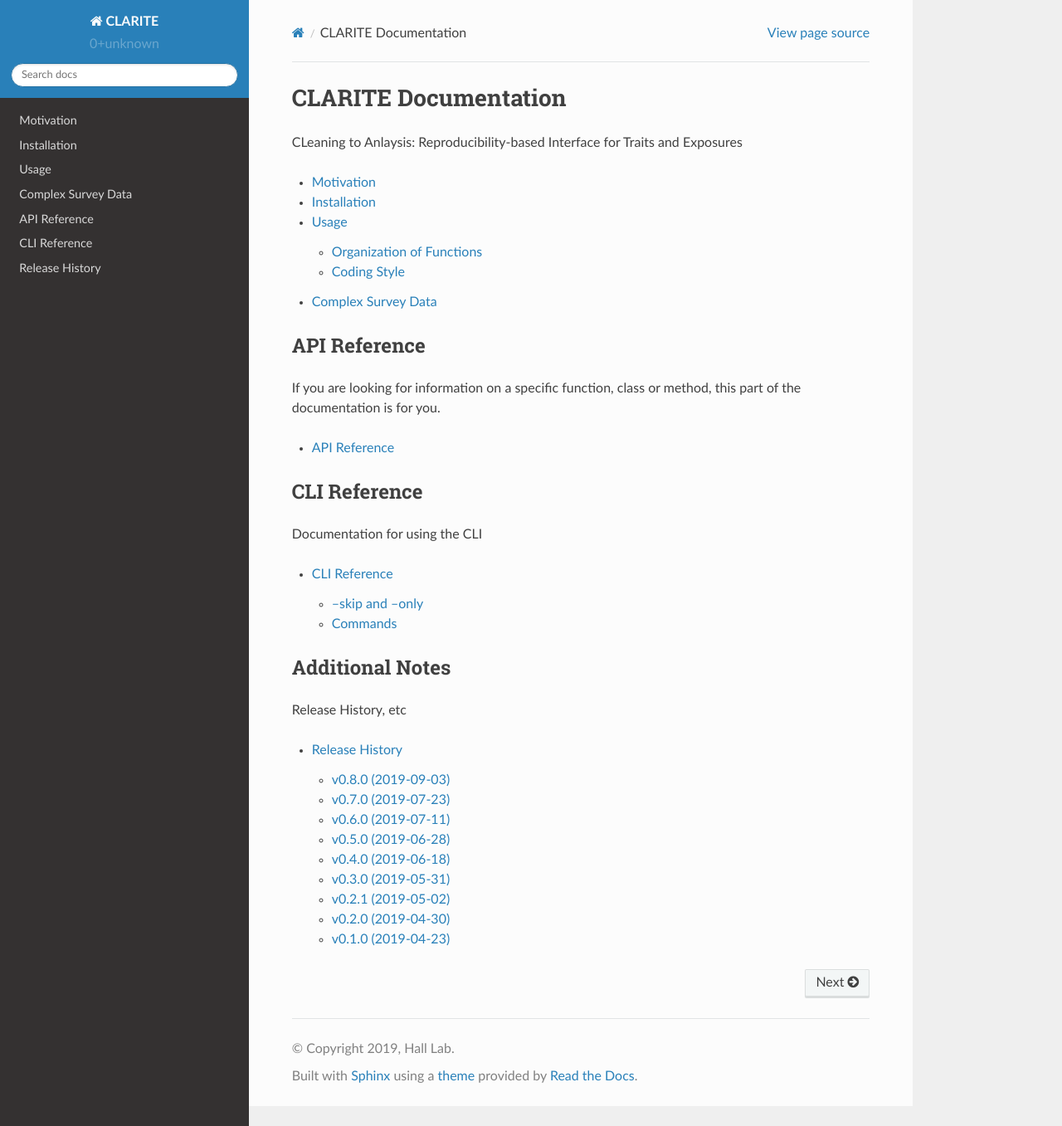
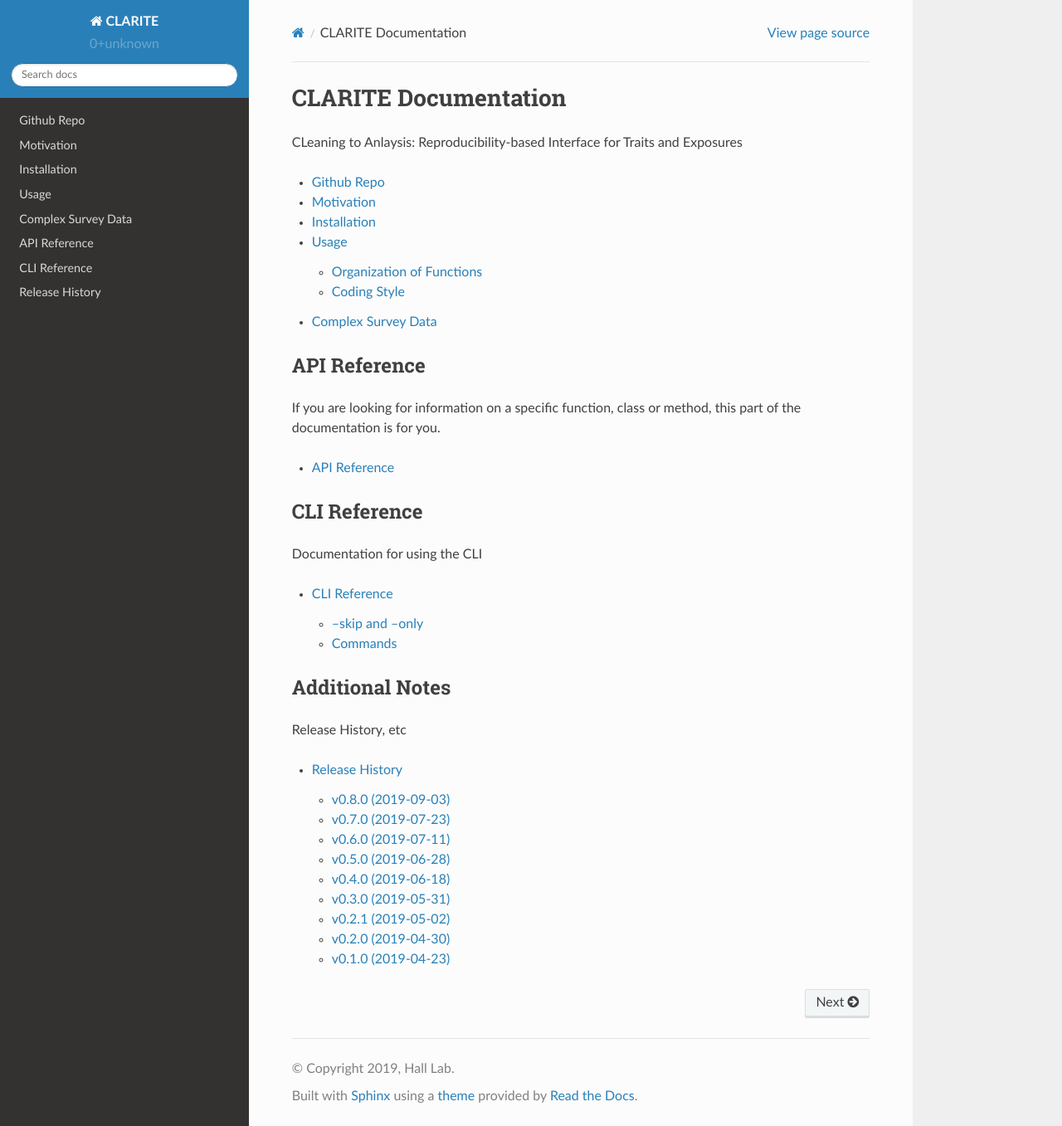
Before and after one commit to HallLab/clarite-python, a Sphinx documentation site: the page built from docs/source/index.rst, in a window 1280 px wide and 1357 px high. Shown: the whole window at 83% size. Built offline with Sphinx 7.4.7 and the Read the Docs theme 2.0.0, drawn with Linux system fonts in a browser that asks for light colours.

Commit message:
Add github link

```diff
--- a/docs/source/index.rst
+++ b/docs/source/index.rst
@@ -6,6 +6,7 @@
 .. toctree::
    :maxdepth: 2
 
+   Github Repo <https://github.com/HallLab/clarite-python>
    motivation
    installation
    usage
```
